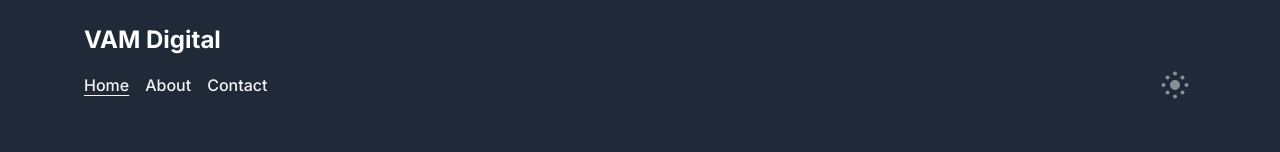
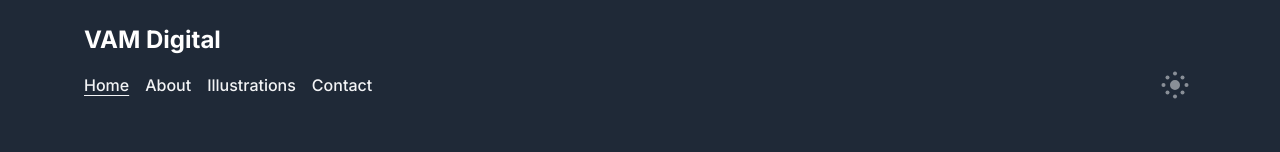
Before and after one commit to vamdigital/vam, a Next.js app: page / in a window 1280 px wide. Shown: the top 152 px of the page. Built offline with nearby package versions, Linux system fonts and the light colour scheme.

Commit message:
feat((illustrationpage)): adds a util to get files names from the public folder for illust page
illustration page

```diff
--- a/next.config.js
+++ b/next.config.js
@@ -2,6 +2,11 @@
 const nextConfig = {
   reactStrictMode: true,
   swcMinify: true,
+  serverRuntimeConfig: { PROJECT_ROOT: __dirname },
+  webpack: (config) => {
+    config.resolve.fallback = { fs: false, path: false }
+    return config
+  }
 }
 
 module.exports = nextConfig
--- a/src/components/Navigation/Navigation.tsx
+++ b/src/components/Navigation/Navigation.tsx
@@ -10,9 +10,8 @@ export const Navigation: React.FC = () => {
         <li className="font-medium text-sm md:text-base">
           <Link href="/">
             <a
-              className={`hover:underline underline-offset-4 ${
-                router.pathname === '/' ? 'underline underline-offset-4' : ''
-              }`}
+              className={`hover:underline underline-offset-4 ${router.pathname === '/' ? 'underline underline-offset-4' : ''
+                }`}
             >
               Home
             </a>
@@ -34,24 +33,32 @@ export const Navigation: React.FC = () => {
         <li className="font-medium text-sm md:text-base">
           <Link href="/about">
             <a
-              className={`hover:underline underline-offset-4 ${
-                router.pathname == '/about'
+              className={`hover:underline underline-offset-4 ${router.pathname == '/about'
                   ? 'underline underline-offset-4'
                   : ''
-              }`}
+                }`}
             >
               About
             </a>
           </Link>
         </li>
         <li className="font-medium text-sm md:text-base">
+          <Link href="/illustrations">
+            <a
+              className={`hover:underline underline-offset-4 ${router.pathname == '/illustrations'
+                  ? 'underline underline-offset-4'
+                  : ''
+                }`}
+            >Illustrations</a>
+          </Link>
+        </li>
+        <li className="font-medium text-sm md:text-base">
           <Link href="/contact">
             <a
-              className={`hover:underline underline-offset-4 ${
-                router.pathname === '/contact'
+              className={`hover:underline underline-offset-4 ${router.pathname === '/contact'
                   ? 'underline underline-offset-4'
                   : ''
-              }`}
+                }`}
             >
               Contact
             </a>
--- /dev/null
+++ b/src/pages/illustrations.tsx
@@ -0,0 +1,33 @@
+import React, { ReactElement } from 'react'
+import dynamic from 'next/dynamic'
+import { NextPageWithLayout } from './_app'
+import fs from 'fs'
+import getConfig from 'next/config'
+import path from 'path'
+
+// To Prevent it from being ssr rendered
+const LayoutComponent = dynamic(() => import('../components/Layout/Layout').then(mod => mod.Layout), { ssr: false })
+
+export const IllustrationPage: NextPageWithLayout = ({ fileNames }) => {
+  return (
+    <div>
+      Hello world
+      <pre>{JSON.stringify(fileNames, null, 2)}</pre>
+    </div>
+  )
+}
+
+IllustrationPage.getLayout = function getLayout(page: ReactElement) {
+  return <LayoutComponent>{page}</LayoutComponent>
+}
+
+IllustrationPage.getInitialProps = async function() {
+  const assetsDir = 'assets/journal' // change this to assets/illustrations when we start putting illustration
+  const { serverRuntimeConfig } = getConfig()
+  const dir = path.join(serverRuntimeConfig.PROJECT_ROOT, './public', assetsDir)
+  const fileNames = fs.readdirSync(dir)
+
+  return { fileNames }
+}
+
+export default IllustrationPage
```
